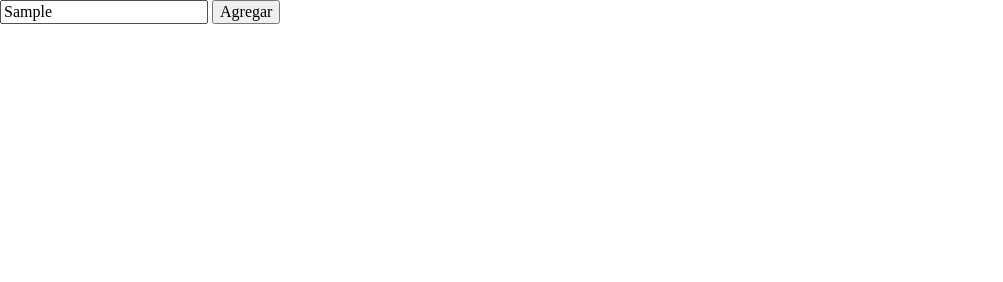
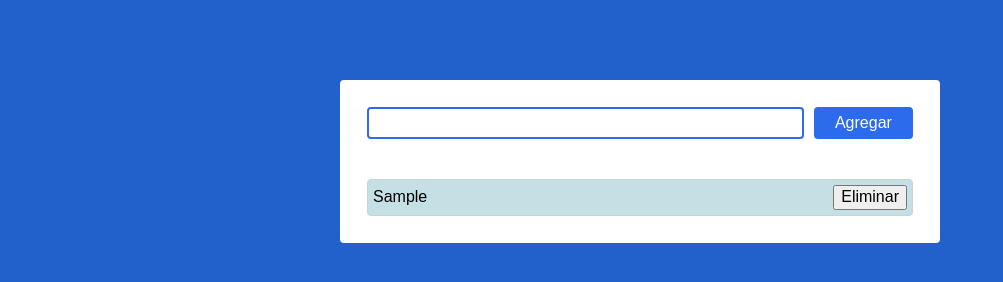
Before and after one commit to AlexisECR/to-do-list, a website: page Practica2-todo-tsc/to-do-list.html in a window 1280 px wide. Both pictures are taken after typing "Sample" into the empty fields and a click on the button "Agregar". Shown: the whole page, without its empty margins (0-1003 px from the left). Drawn offline with Linux system fonts and the light colour scheme.

Commit message:
tyscript

```diff
--- a/Practica2-todo-tsc/assets/css/to-do-list.css
+++ b/Practica2-todo-tsc/assets/css/to-do-list.css
@@ -1,17 +1,24 @@
-/*{
+*{
     box-sizing: border-box;
+    font-family: Arial, Helvetica, sans-serif;
 }
 
-body {
-    font-family: sans-serif;
-    min-height: 100vh;
+html,body{
+    height: 100%;
+}
+
+body{
+    display: flex;
+    justify-content: center;
+    align-items: flex-start;
+    padding-top: 80px;
+
     background-color: rgba(34,96,203,255);
 }
 
-.contenedor {
+.container{
     width: 600px;
-    height: 60vh;
-    margin: 80px auto;
+    border:2px solid #cccccc;
 
     background-color: white;
     border: 2px solid white;
@@ -19,78 +26,57 @@ body {
     padding: 5px;
 }
 
-.contenedor .parte-superior {
-    width: 500px;
-    margin: 20px auto;
-    position: relative;
+.container-header{
+    display:grid;
+    grid-template-columns: 80% 1fr;
+    gap:10px;
+}
+
+.conteiner-header, .new-task{
+    padding: 8px;
+}
+
+.container-header, .container-body{
+    padding:20px;
+}
+
+.container-body, .container-list{
+    display: grid;
+    grid-template-columns: 1fr;
+    gap: 10px;
+}
+
+.task{
+    border: 1px solid #cecece;
+    padding: 8px;
+    display: flex;
+    justify-content: space-between;
+    align-items: center;
+
+    background-color: rgba(197,224,229,255);
+    border: 1px solid rgba(200,211,213,255);
+    border-radius: 4px;
+    padding: 5px;
+
 
 }
 
-.contenedor .input-tarea {
-    position: absolute;
-    left: 0;
+.task-description{
 
-    width: 80%;
-    height: 40px;
+}
 
-    border: 2px solid rgba(182,191,196,255);
+.new-task{
+    background-color: white;
+    border: 2px solid rgba(44,107,236,255);
     border-radius: 4px;
     padding: 5px;
 
 }
 
-.contenedor .btn-agregar-tarea {
-     position: absolute;
-    right: 0;
-
-    width: 15%;
-    height: 40px;
-
-    background-color: rgba(34,96,203,255);
-    color: white;
-    border-style: none;
-
+.btn-add{
+    background-color: rgba(44,107,236,255);
+    border: 2px solid rgba(44,107,236,255);
     border-radius: 4px;
     padding: 5px;
+    color:white;
 }
-
-.parte-inferior {
-    height: 450px;
-    margin-top: 80px;
-    overflow: auto;
-}
-
-#div_tarea {
-    width: 500px;
-    height: 60px;
-    margin: 5px auto;
-
-    border: 2px solid rgba(182,191,196,255);
-    border-radius: 4px;
-
-    background-color: rgba(199,224,229,255);
-}
-
-
-.label_tarea{
-    float: left;
-
-    width: 80%;
-    height: 40px;
-    padding: 20px;
-}
-
-.btn_eliminar{
-    float: right;
-
-    width: 15%;
-    height: 40px;
-
-    background-color: rgba(29,27,162,255);
-    color: white;
-    border-style: none;
-
-    border-radius: 4px;
-    margin-top: 8px;
-    margin-right: 5px;
-}
--- /dev/null
+++ b/Practica2-todo-tsc/assets/typescript/index.js
@@ -0,0 +1,37 @@
+var btnAdd = document.getElementById('btnAdd');
+var newTask = document.getElementById("newTask");
+var containerList = document.getElementById("containerList");
+if (btnAdd) {
+    btnAdd.addEventListener('click', function (e) {
+        var description = newTask.value;
+        createTask(description);
+        newTask.value = "";
+    });
+}
+else {
+    console.log("Error: No se encontraron algunos elementos...");
+}
+function createTask(description) {
+    var _a;
+    if (!description.trim()) {
+        alert('Debes agregar un texto valido');
+        return;
+    }
+    var task = document.createElement('div');
+    task.setAttribute('class', 'task');
+    var taskDescription = document.createElement('span');
+    taskDescription.setAttribute('class', 'task-description');
+    taskDescription.textContent = description;
+    var taskDeleteButton = document.createElement('button');
+    taskDeleteButton.setAttribute('class', 'task-delete-button');
+    taskDeleteButton.textContent = 'Eliminar';
+    taskDeleteButton.onclick = function () {
+        //document.getElementById("containerList")?.removeChild(task);
+        if (containerList) {
+            containerList.removeChild(task);
+        }
+    };
+    task.appendChild(taskDescription);
+    task.appendChild(taskDeleteButton);
+    (_a = document.getElementById("containerList")) === null || _a === void 0 ? void 0 : _a.appendChild(task);
+}
--- a/Practica2-todo-tsc/to-do-list.html
+++ b/Practica2-todo-tsc/to-do-list.html
@@ -7,12 +7,12 @@
     <title>TO DO LIST</title>
     <link rel="stylesheet" href="assets/css/normalize.css">
     <link rel="stylesheet" href="assets/css/to-do-list.css">
-    <script defer src="assets/js/to-do-list.js"></script>
+    <script defer src="/Practica2-todo-tsc/assets/typescript/index.js"></script>
 </head>
 <body>
     <div class="container">
-        <div class="conteiner-header">
-            <input id="newTask" class="new-task" type="text"> <button id="btnAdd">Agregar</button>
+        <div class="container-header">
+            <input id="newTask" class="new-task" type="text" maxlength="30"><button id="btnAdd" class="btn-add">Agregar</button>
         </div>
         <div  class="container-body" id="containerBody">
             <div id="containerList" class="container-list">
```
Also changed, not shown: Practica2-todo-tsc/assets/typescript/index.ts (+42 -0 lines), Practica2-todo-tsc/tsconfig.json (added, +103 -0 lines).
